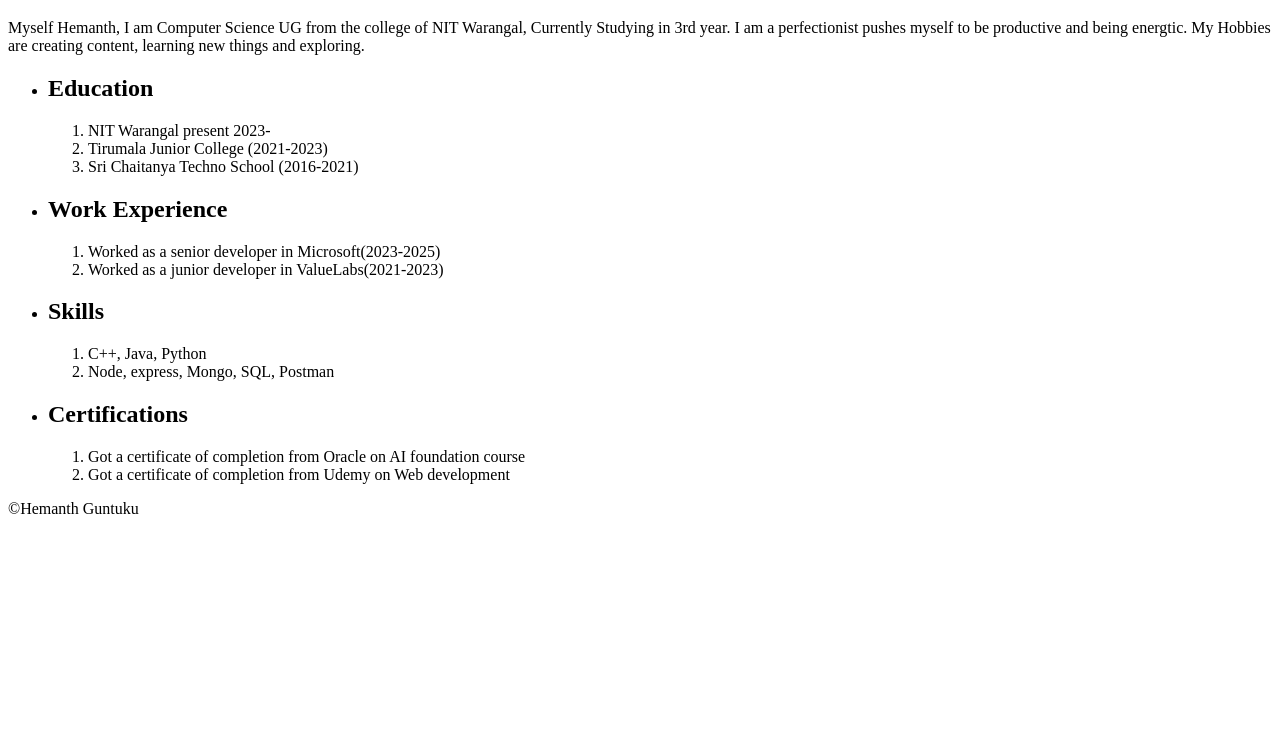
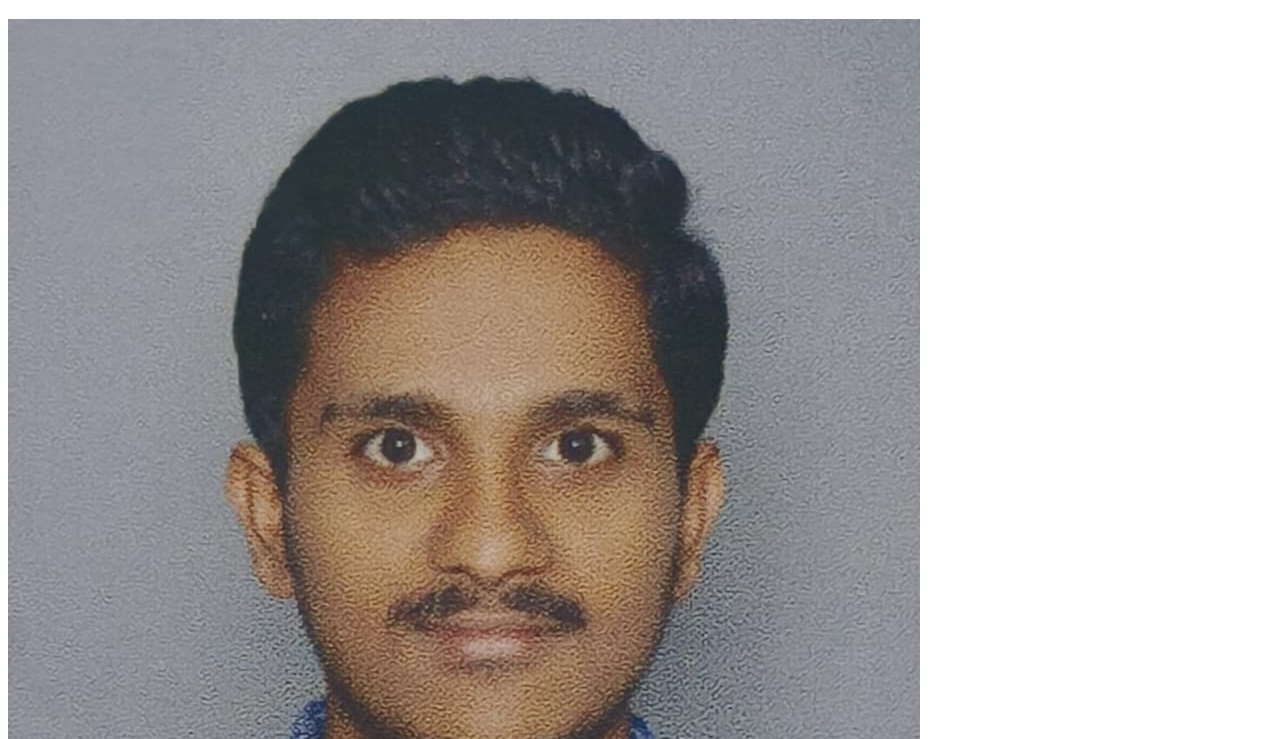
Before and after one commit to Hemanth1372/PortFolio, a plain HTML site: page index.html in a window 1280 px wide. Shown: the part 61-800 px from the top of the page. Drawn offline with Linux system fonts and the light colour scheme.

Commit message:
First Commit

```diff
--- a/index.html
+++ b/index.html
@@ -6,7 +6,7 @@
     </head>
     <body>
         <h1>Hemanth Guntuku</h1>
-        <!-- <img src="./Hemanth.jpeg" alt="Hemanth's Photo"> -->
+        <img src="./Hemanth.jpeg" alt="Hemanth's Photo">
         <p>
             Myself Hemanth, I am Computer Science UG from the college of NIT Warangal, Currently Studying in 3rd year. I am a perfectionist pushes myself to
             be productive and being energtic. My Hobbies are creating content, learning new things and exploring.
```
